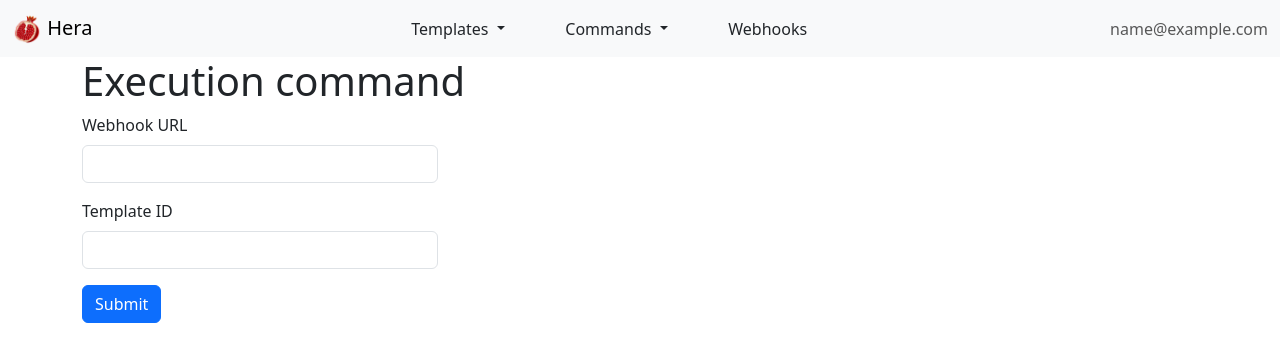
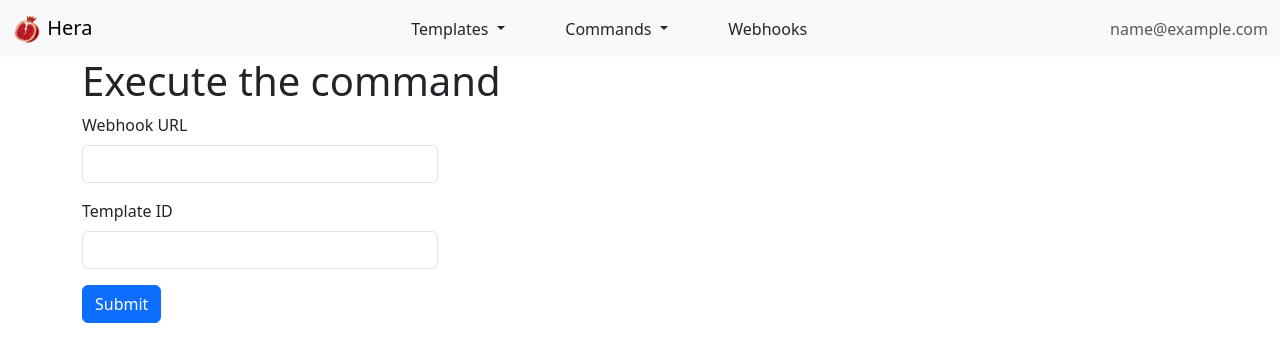
Before and after one commit to Hera-system/Hera, a Flask app: page /execCommand in a window 1280 px wide. Shown: the top 362 px of the page. Run offline with Flask 2, Linux system fonts and the light colour scheme; the visitor is signed in with stand-in values (Sample User, id 1); data comes from the database, SQL or seed files in the repository; some libraries are stand-ins or nearby versions.

Commit message:
Fixing text

```diff
--- a/app/templates/command.html
+++ b/app/templates/command.html
@@ -103,7 +103,7 @@
         </td>
     </tr>
 </table>
-<h2>Input</h2>
+<h2>Stdout</h2>
 <button class="btn btn-primary" id="copy-pre" style="outline:none; border:none; margin: 5px 0;">COPY</button>
 <div class="container" style="background-color: rgba(0, 0, 0, 0.09); border: 1px solid silver; border-radius: 5px;">
 <pre id="pre-for-copy">
--- a/app/templates/execcommad.html
+++ b/app/templates/execcommad.html
@@ -2,7 +2,7 @@
 {% from 'bootstrap5/form.html' import render_form %}
 
 {% block app_content %}
-		<h1>Execution command</h1>
+		<h1>Execute the command</h1>
         {% if webhook_name is defined %}
         <h2>Webhook name: {{  webhook_name  }}</h2>
         {% endif %}
```
